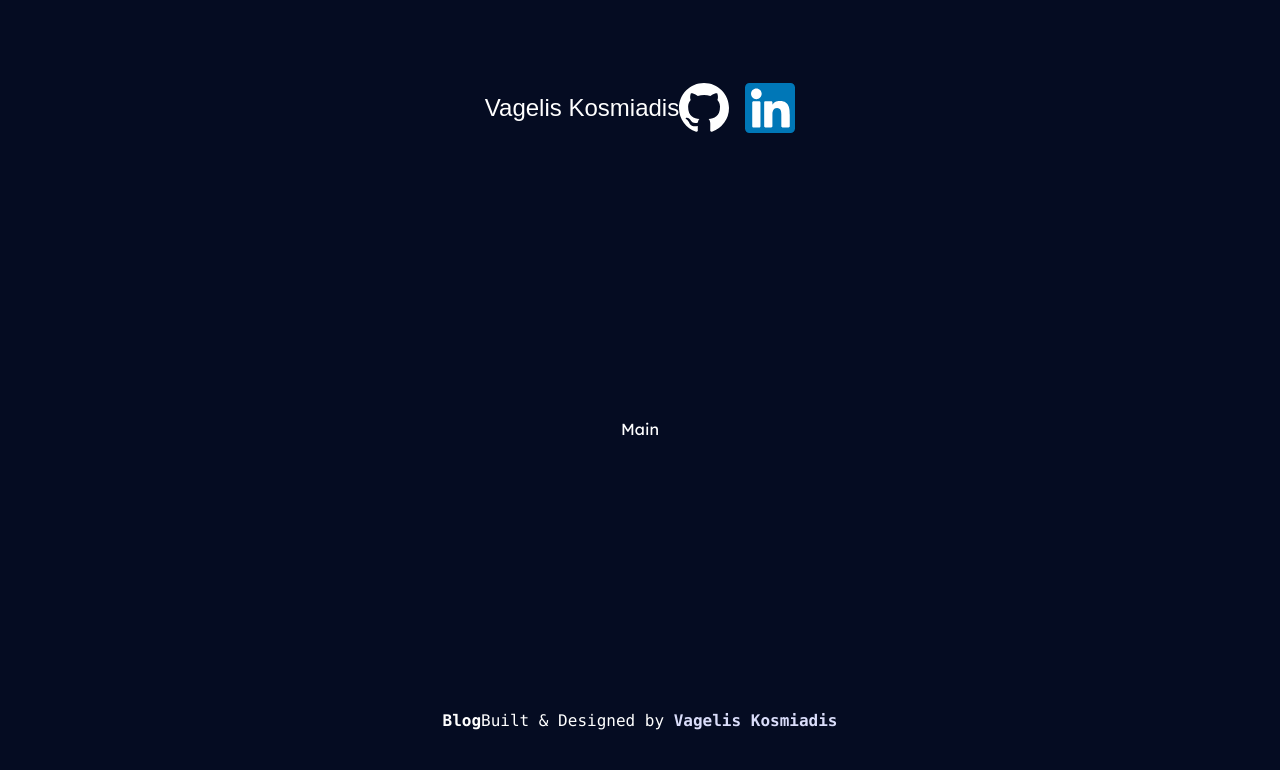
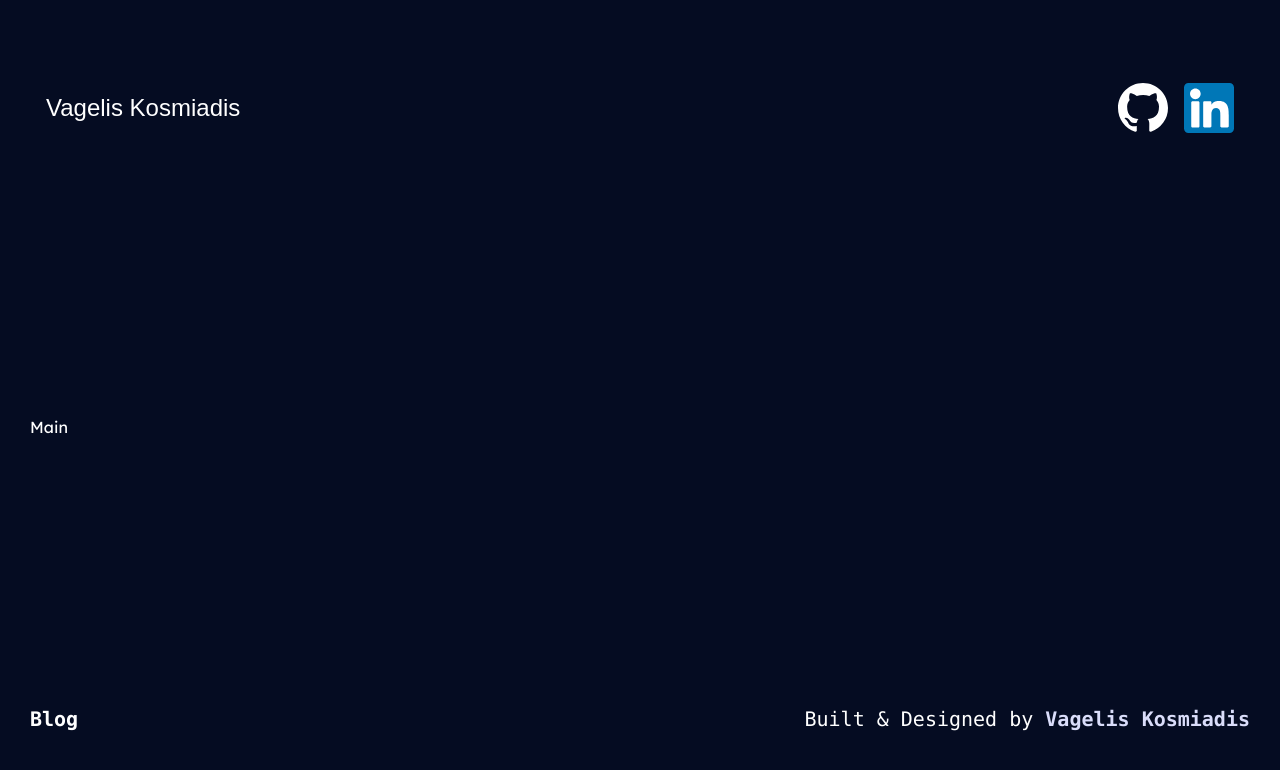
Before and after one commit to kosmiadis/portfolio-site, a React (Vite) app: page / in a window 1280 px wide. Shown: the top 770 px of the page. Built offline with nearby package versions, Linux system fonts and the light colour scheme; a web font is replaced by a local one.

Commit message:
Small layout style changes in index.css

```diff
--- a/src/index.css
+++ b/src/index.css
@@ -18,6 +18,7 @@
 
     /* MAX WIDTH OF THE APP */
     --max-width: 1220px;
+    --transition-duration: 100;
 }
 
 .flex-row-between {
@@ -25,7 +26,7 @@
 }
 
 .flex-col-between {
-    @apply flex flex-col justify-between items-center
+    @apply flex flex-col justify-between
 }
 
 .flex-center {
@@ -43,3 +44,11 @@
 .secondary-heading {
     @apply text-2xl
 }
+
+.primary-paragraph {
+    @apply text-xl
+}
+
+.secondary-paragraph {
+    @apply text-lg
+}
```
